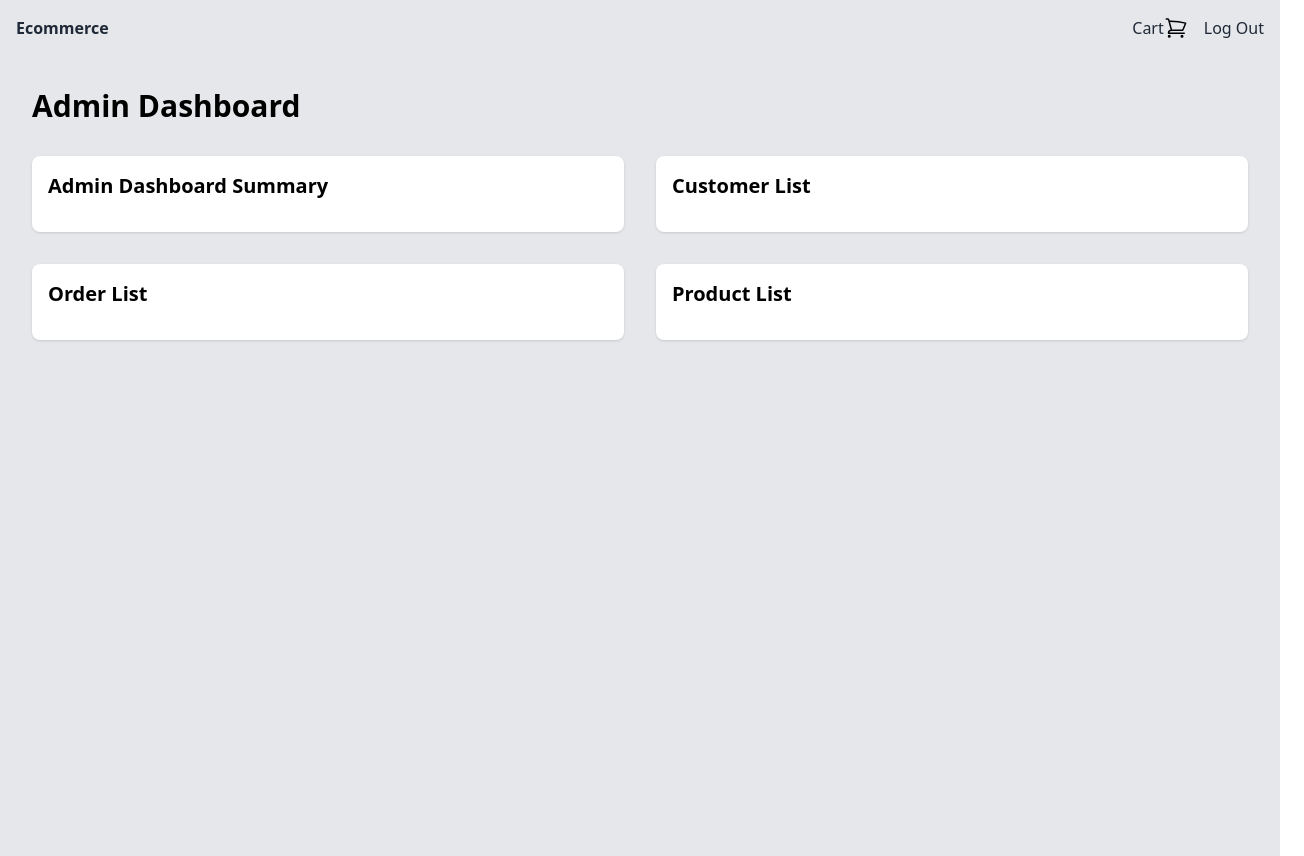
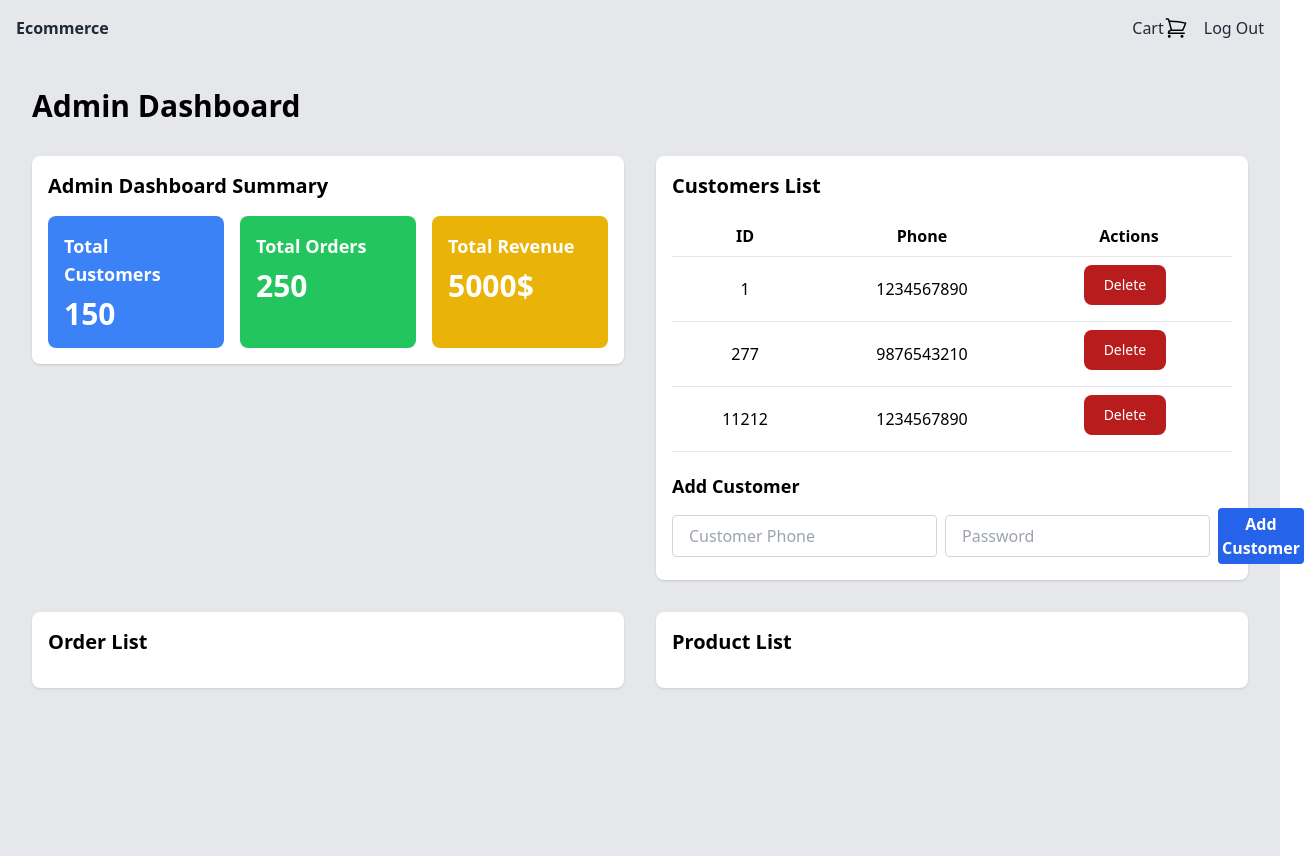
Before and after one commit to mozammalrahat/ecommerce, a Next.js app: page /admin in a window 1280 px wide. Shown: the whole page, 1304 px wide, since content can reach past the window. Built offline with nearby package versions, Linux system fonts and the light colour scheme.

Commit message:
Add style for Customer list section and add Add customer Added input sections to add a new customer

```diff
--- a/components/Admin/CustomerList.tsx
+++ b/components/Admin/CustomerList.tsx
@@ -1,12 +1,198 @@
 import React from "react";
 
-const CustomerList: React.FC = () => {
+type Customer = {
+  id: string;
+  name: string;
+  email: string;
+  phone: string;
+};
+
+const customers: Customer[] = [
+  {
+    id: "1",
+    name: "John Doe",
+    email: "john.doe@example.com",
+    phone: "1234567890",
+  },
+  {
+    id: "277",
+    name: "Jane Smith",
+    email: "jane.smith@example.com",
+    phone: "9876543210",
+  },
+  {
+    id: "11212",
+    name: "John Doe",
+    email: "john.doe@example.com",
+    phone: "1234567890",
+  },
+  {
+    id: "222",
+    name: "Jane Smith",
+    email: "jane.smith@example.com",
+    phone: "9876543210",
+  },
+  {
+    id: "111",
+    name: "John Doe",
+    email: "john.doe@example.com",
+    phone: "1234567890",
+  },
+  {
+    id: "212",
+    name: "Jane Smith",
+    email: "jane.smith@example.com",
+    phone: "9876543210",
+  },
+  {
+    id: "121",
+    name: "John Doe",
+    email: "john.doe@example.com",
+    phone: "1234567890",
+  },
+  {
+    id: "21",
+    name: "Jane Smith",
+    email: "jane.smith@example.com",
+    phone: "9876543210",
+  },
+  {
+    id: "18",
+    name: "John Doe",
+    email: "john.doe@example.com",
+    phone: "1234567890",
+  },
+  {
+    id: "232323",
+    name: "Jane Smith",
+    email: "jane.smith@example.com",
+    phone: "9876543210",
+  },
+  {
+    id: "1000",
+    name: "John Doe",
+    email: "john.doe@example.com",
+    phone: "1234567890",
+  },
+  {
+    id: "298",
+    name: "Jane Smith",
+    email: "jane.smith@example.com",
+    phone: "9876543210",
+  },
+  {
+    id: "100",
+    name: "John Doe",
+    email: "john.doe@example.com",
+    phone: "1234567890",
+  },
+  {
+    id: "29",
+    name: "Jane Smith",
+    email: "jane.smith@example.com",
+    phone: "9876543210",
+  },
+  {
+    id: "19",
+    name: "John Doe",
+    email: "john.doe@example.com",
+    phone: "1234567890",
+  },
+  {
+    id: "27",
+    name: "Jane Smith",
+    email: "jane.smith@example.com",
+    phone: "9876543210",
+  },
+  {
+    id: "14",
+    name: "John Doe",
+    email: "john.doe@example.com",
+    phone: "1234567890",
+  },
+  {
+    id: "22",
+    name: "Jane Smith",
+    email: "jane.smith@example.com",
+    phone: "9876543210",
+  },
+  {
+    id: "11",
+    name: "John Doe",
+    email: "john.doe@example.com",
+    phone: "1234567890",
+  },
+  {
+    id: "2",
+    name: "Jane Smith",
+    email: "jane.smith@example.com",
+    phone: "9876543210",
+  },
+  // Add more demo customers here
+];
+
+const CustomersList: React.FC = () => {
   return (
     <div className="bg-white rounded-lg p-4 shadow">
-      <h2 className="text-xl font-bold mb-4">Customer List</h2>
-      {/* Add your customer list content here */}
+      <h2 className="text-xl font-bold mb-4">Customers List</h2>
+      <div className="max-h-60 overflow-y-auto">
+        <table className="w-full">
+          <thead>
+            <tr>
+              <th className="items-center py-2 px-4 border-b text-center">
+                ID
+              </th>
+              <th className="items-center py-2 px-4 border-b text-center">
+                Phone
+              </th>
+              <th className="items-center py-2 px-4 border-b text-center">
+                Actions
+              </th>
+            </tr>
+          </thead>
+          <tbody>
+            {customers.map((customer) => (
+              <tr key={customer.id}>
+                <td className="items-center py-2 px-4 border-b text-center">
+                  {customer.id}
+                </td>
+                <td className="items-center py-2 px-4 border-b text-center">
+                  {customer.phone}
+                </td>
+                <td className="items-center py-2 px-4 border-b text-center">
+                  <button
+                    type="button"
+                    className="focus:outline-none text-white bg-red-700 hover:bg-red-800 focus:ring-4 focus:ring-red-300 font-medium rounded-lg text-sm px-5 py-2.5 mr-2 mb-2 dark:bg-red-600 dark:hover:bg-red-700 dark:focus:ring-red-900"
+                  >
+                    Delete
+                  </button>
+                </td>
+              </tr>
+            ))}
+          </tbody>
+        </table>
+      </div>
+
+      <div className="mt-4">
+        <h3 className="text-lg font-bold mb-2">Add Customer</h3>
+        <div className="flex items-center">
+          <input
+            placeholder="Customer Phone"
+            type="text"
+            className="border border-gray-300 rounded px-4 py-2 mr-2"
+          />
+          <input
+            placeholder="Password"
+            type="text"
+            className="border border-gray-300 rounded px-4 py-2 mr-2"
+          />
+          <button className="bg-blue-600 hover:bg-blue-700 text-white font-bold py-1 px-1 rounded">
+            Add Customer
+          </button>
+        </div>
+      </div>
     </div>
   );
 };
 
-export default CustomerList;
+export default CustomersList;
--- a/components/Admin/Summary.tsx
+++ b/components/Admin/Summary.tsx
@@ -1,10 +1,27 @@
 import React from "react";
 
 const Summary: React.FC = () => {
+  const totalCustomers = 150;
+  const totalOrders = 250;
+  const totalRevenue = 5000;
+
   return (
     <div className="bg-white rounded-lg p-4 shadow">
       <h2 className="text-xl font-bold mb-4">Admin Dashboard Summary</h2>
-      {/* Add your summary content here */}
+      <div className="grid grid-cols-3 gap-4">
+        <div className="bg-blue-500 text-white p-4 rounded-lg">
+          <h3 className="text-lg font-bold mb-2">Total Customers</h3>
+          <p className="text-3xl font-bold">{totalCustomers}</p>
+        </div>
+        <div className="bg-green-500 text-white p-4 rounded-lg">
+          <h3 className="text-lg font-bold mb-2">Total Orders</h3>
+          <p className="text-3xl font-bold">{totalOrders}</p>
+        </div>
+        <div className="bg-yellow-500 text-white p-4 rounded-lg">
+          <h3 className="text-lg font-bold mb-2">Total Revenue</h3>
+          <p className="text-3xl font-bold">{totalRevenue}$</p>
+        </div>
+      </div>
     </div>
   );
 };
```
